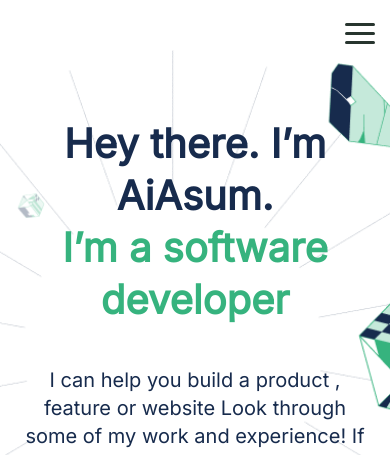
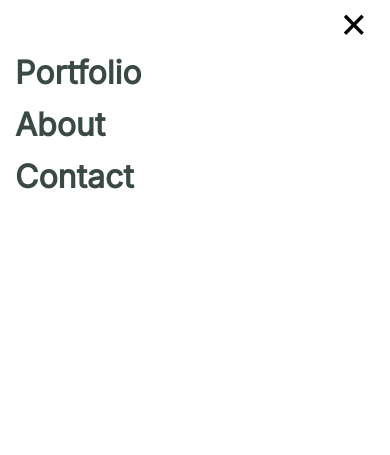
Before and after one commit to AsumVictor/Porfolio, a website: page index.html in a window 390 px wide. Both pictures are taken after a click on the element 360 px from the left and 33 px from the top of the page. Shown: the top 455 px of the page. Drawn offline with Linux system fonts and the light colour scheme.

Commit message:
Added index.js file, added mobile menu toggler, Added DOM manupilations to display mobile menu on mobile screen

```diff
--- a/index.html
+++ b/index.html
@@ -15,7 +15,7 @@
   <body>
     <header>
      <nav  class="w-full">
-      <ul class="list-style-none">
+      <ul class="list-style-none  desktop-menu">
         <li>Portfolio</li>
         <li>About</li>
         <li>Contact</li>
@@ -24,6 +24,16 @@
          <div id="top-bar"></div>
          <div id="middle-bar"></div>
          <div id="bottom-bar"></div>
+       </div>
+       <div id="mobile-menu" class="mobile-menu">
+        <div id="humberger-close">
+          &times
+        </div>
+        <ul class="list-style-none" id="mobile-nav">
+          <li> <a href="#work-section"> Portfolio</a></li>
+          <li> <a href="#about-me">About</a> </li>
+          <li> <a href="#contact-section">Contact</a> </li>
+        </ul>
        </div>
      </nav>
     </header>
@@ -254,6 +264,6 @@
   </footer>
     </main>
 
-
+    <script src="index.js"></script>
   </body>
 </html>
--- /dev/null
+++ b/index.js
@@ -0,0 +1,21 @@
+const menuToggler = document.getElementById('humberger');
+const mobileMenu = document.querySelector('.mobile-menu');
+const menuClose = document.getElementById('humberger-close');
+const menuLinks = document.querySelectorAll('#mobile-nav li a');
+
+menuToggler.addEventListener('click', () => {
+  mobileMenu.classList.add('openMenu');
+  document.body.style.overflow = 'hidden';
+});
+
+menuClose.addEventListener('click', () => {
+  mobileMenu.classList.remove('openMenu');
+  document.body.style.overflow = 'scroll';
+});
+
+menuLinks.forEach((menuLink) => {
+  menuLink.addEventListener('click', () => {
+    mobileMenu.classList.remove('openMenu');
+    document.body.style.overflow = 'scroll';
+  });
+});
--- a/package.json
+++ b/package.json
@@ -10,6 +10,10 @@
   "author": "",
   "license": "ISC",
   "devDependencies": {
+    "babel-eslint": "^10.1.0",
+    "eslint": "^7.32.0",
+    "eslint-config-airbnb-base": "^14.2.1",
+    "eslint-plugin-import": "^2.27.5",
     "hint": "^7.1.8",
     "stylelint": "^13.13.1",
     "stylelint-config-standard": "^21.0.0",
--- a/style.css
+++ b/style.css
@@ -1,6 +1,10 @@
 * {
   margin: 0;
   box-sizing: border-box;
+}
+
+body {
+  overflow-x: hidden;
 }
 
 header {
@@ -20,7 +24,7 @@ nav {
   justify-content: flex-end;
 }
 
-nav ul {
+nav .desktop-menu {
   display: none;
 }
 
@@ -64,6 +68,55 @@ button:active {
   margin: 6px 0;
   transition: 0.4s;
   border-radius: 5px;
+}
+
+.mobile-menu {
+  top: 0;
+  left: 0;
+  position: fixed;
+  width: 100%;
+  height: 100%;
+  background-color: white;
+  z-index: 99;
+  display: none;
+  flex-direction: column;
+  padding: 0 12px 0 12px;
+}
+
+.openMenu {
+  display: flex;
+}
+
+#humberger-close {
+  width: 3rem;
+  height: 3rem;
+  padding: 2px;
+  align-self: flex-end;
+  display: flex;
+  justify-content: center;
+  align-items: center;
+  font-size: 48px;
+  font-weight: bold;
+}
+
+#mobile-nav {
+  width: 100%;
+  padding: 3px;
+  display: flex;
+  flex-direction: column;
+  gap: 8px;
+}
+
+#mobile-nav li a {
+  font-family: 'Inter', sans-serif;
+  font-size: 32px;
+  font-weight: 600;
+  line-height: 44px;
+  letter-spacing: 0;
+  text-align: left;
+  text-decoration: none;
+  color: #3a4a42;
+
 }
 
 h1 {
@@ -599,7 +652,7 @@ h1 {
     justify-content: center;
   }
 
-  nav ul {
+  nav .desktop-menu {
     display: flex;
     flex-direction: row;
     gap: 2rem;
```
Also changed, not shown: .eslintrc.json (added), 1 other file.
